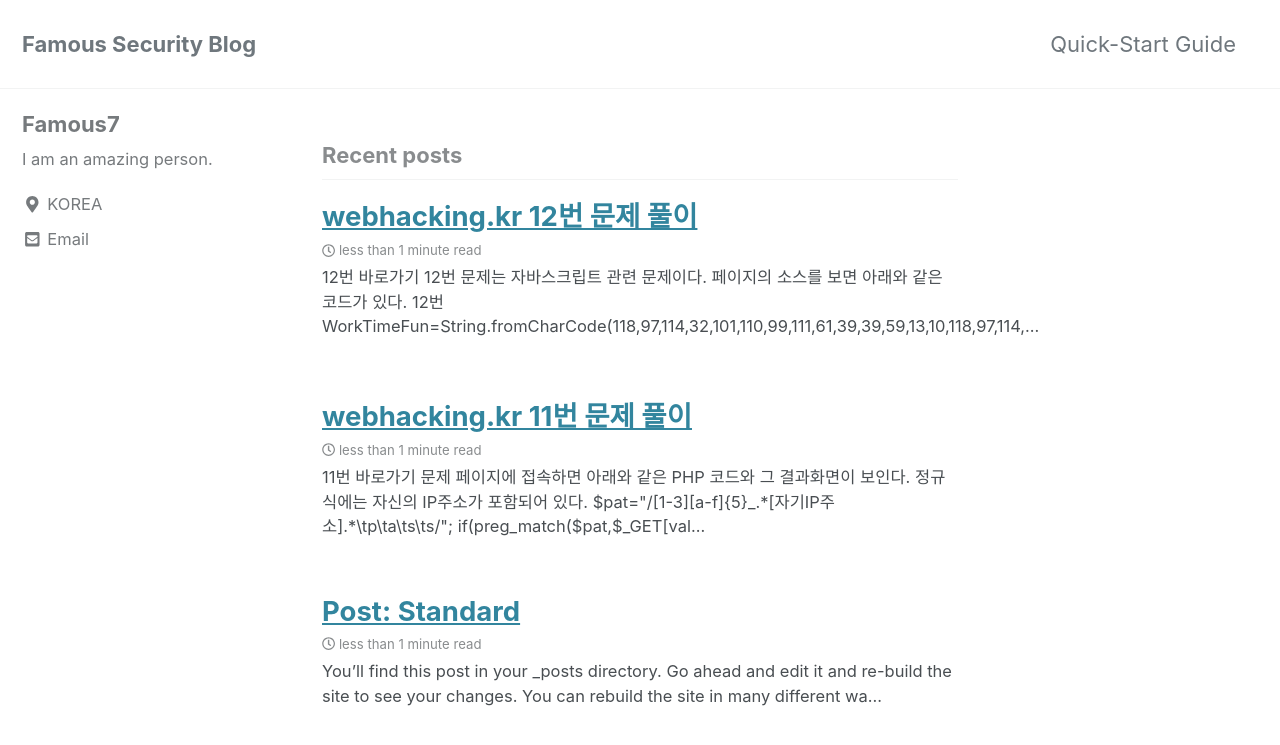
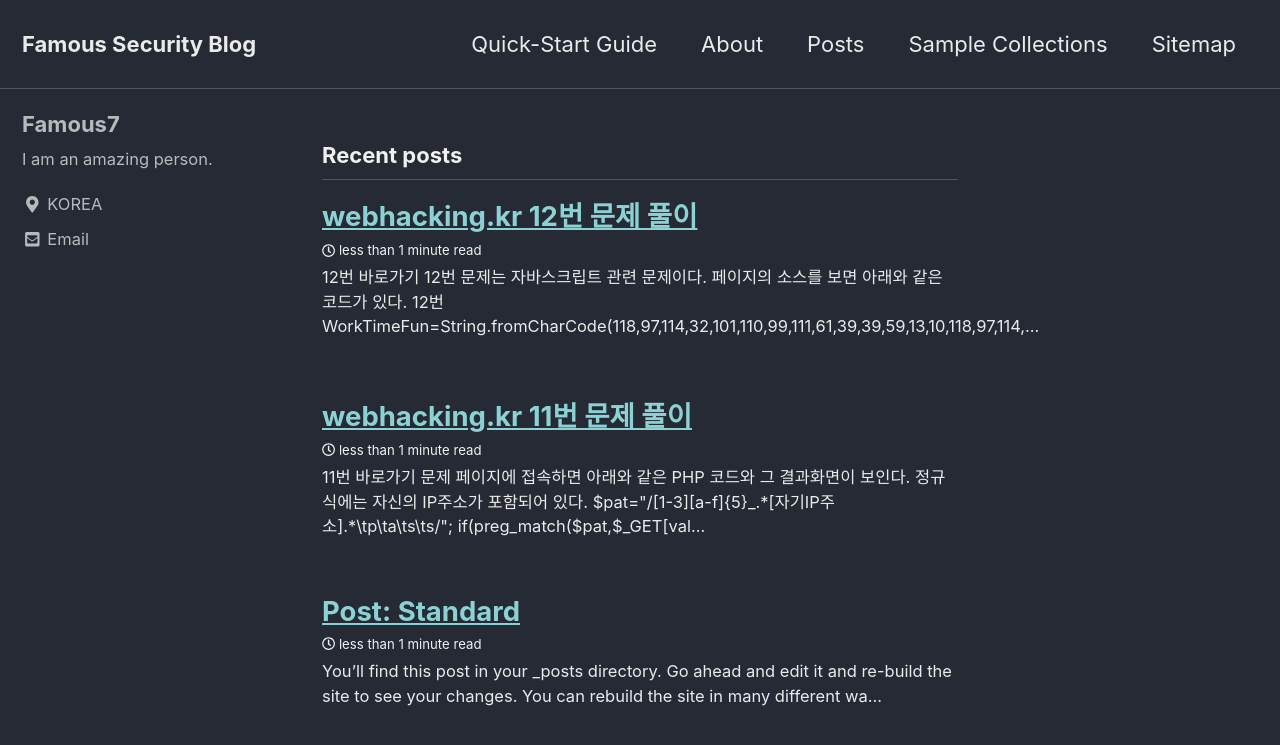
Before and after one commit to Famous7/famous7.github.io, a Jekyll site: the page built from index.html, in a window 1280 px wide and 900 px high. Shown: the top 745 px of the window. Built offline with Jekyll 4.4.1, drawn with Linux system fonts in a browser that asks for light colours; cached includes are drawn as plain includes; nearby versions of some CDN libraries; the list of posts is cut into pages by our own code; part of the change alters nothing that is shown.

Commit message:
fix setting

```diff
--- a/_config.yml
+++ b/_config.yml
@@ -12,7 +12,7 @@
 
 # theme                  : "minimal-mistakes-jekyll"
 # remote_theme           : "mmistakes/minimal-mistakes"
-minimal_mistakes_skin    : "default" # "air", "aqua", "contrast", "dark", "dirt", "neon", "mint", "plum", "sunrise"
+minimal_mistakes_skin    : "dark" # "air", "aqua", "contrast", "dark", "dirt", "neon", "mint", "plum", "sunrise"
 
 # Site Settings
 locale                   : "en-US"
--- a/_data/navigation.yml
+++ b/_data/navigation.yml
@@ -2,11 +2,11 @@
 main:
   - title: "Quick-Start Guide"
     url: https://mmistakes.github.io/minimal-mistakes/docs/quick-start-guide/
-  # - title: "About"
-  #   url: https://mmistakes.github.io/minimal-mistakes/about/
-  # - title: "Sample Posts"
-  #   url: /year-archive/
-  # - title: "Sample Collections"
-  #   url: /collection-archive/
-  # - title: "Sitemap"
-  #   url: /sitemap/
+  - title: "About"
+    url: https://mmistakes.github.io/minimal-mistakes/about/
+  - title: "Posts"
+    url: /posts/
+  - title: "Sample Collections"
+    url: /collection-archive/
+  - title: "Sitemap"
+    url: /sitemap/
```
